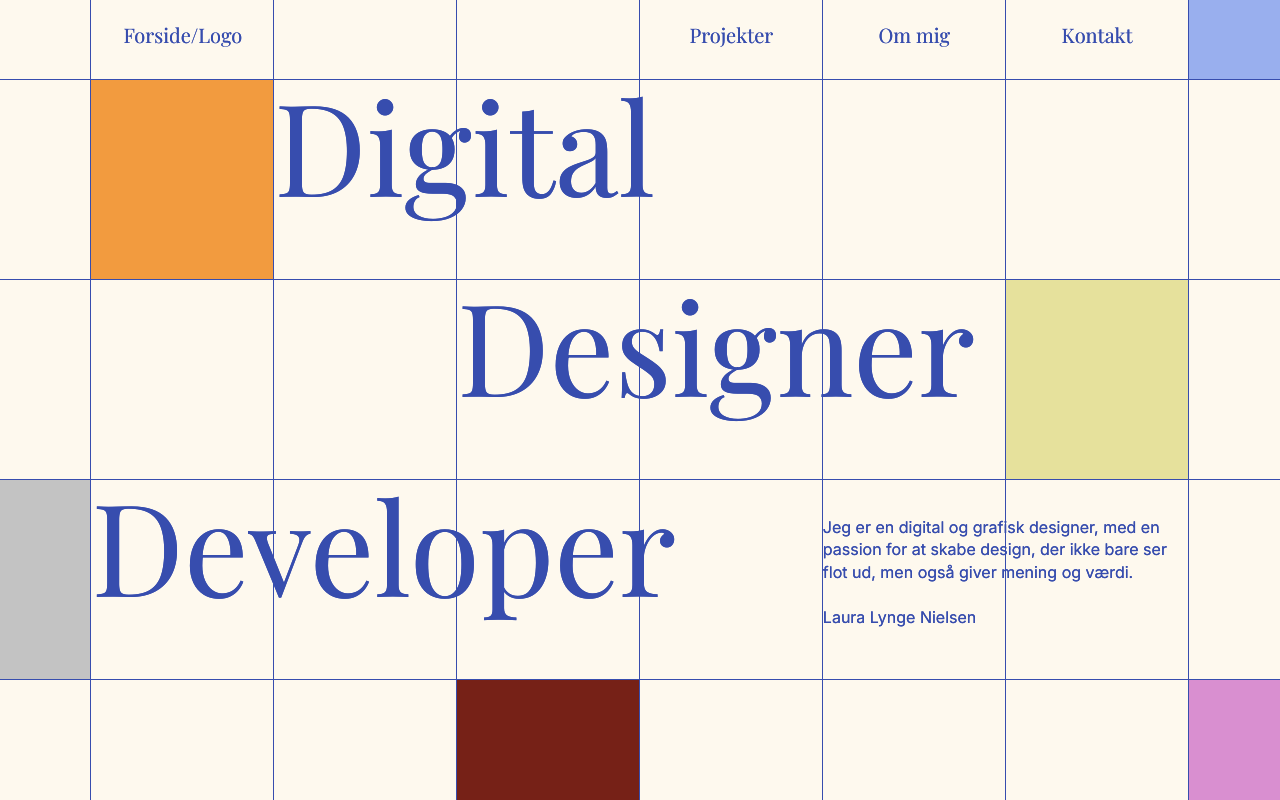
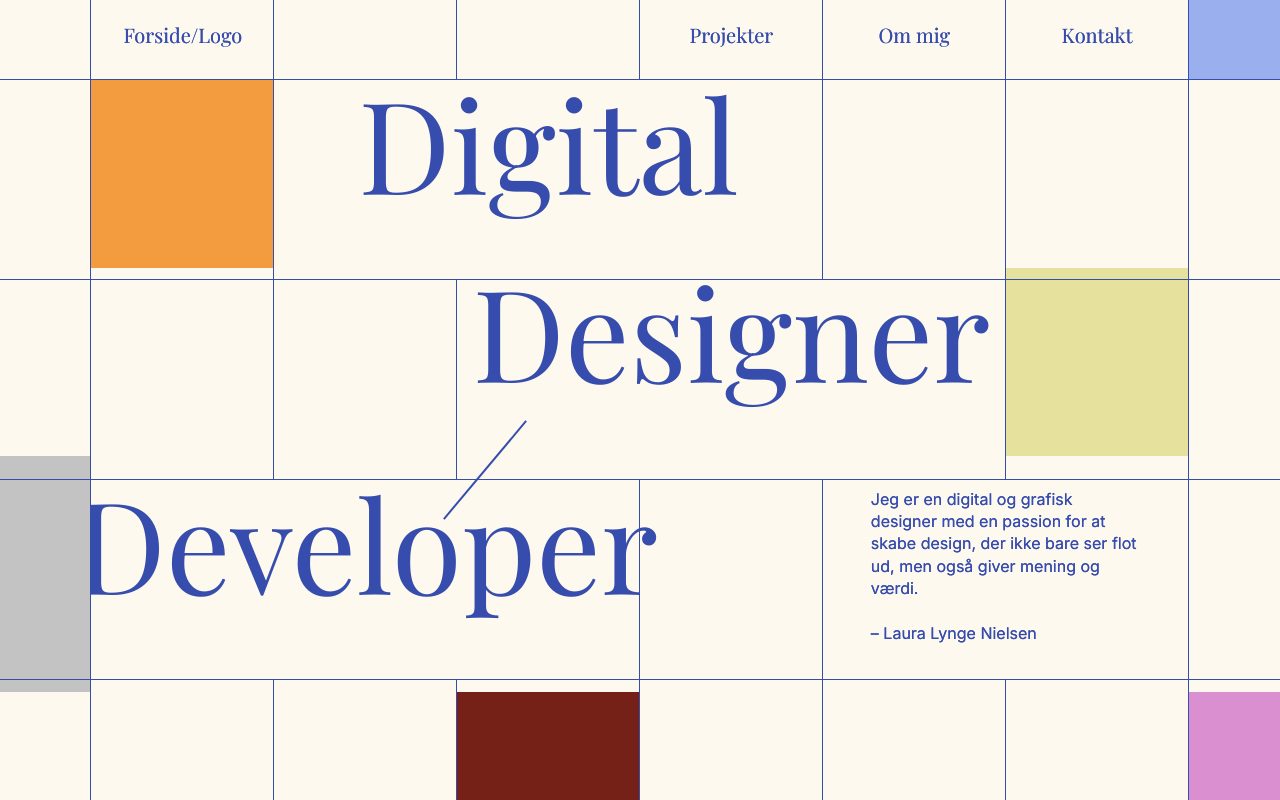
Before and after one commit to lauralynge/lauralynge.github.io, a React (Vite) app: page / in a window 1280 px wide. Shown: the top 800 px of the page. Built offline with nearby package versions, Linux system fonts and the light colour scheme.

Commit message:
Tekst animation tilføjet

```diff
--- a/src/components/GridLines.css
+++ b/src/components/GridLines.css
@@ -3,10 +3,21 @@
   inset: 0;
   display: grid;
   grid-template-columns: var(--grid-cols); /* kolonnerne er stadig fælles og korrekte */
-  z-index: 2;
+  z-index: 3;
   pointer-events: none;
 }
 .grid-line-cell {
   border-right: 1px solid var(--grid-line);
   border-bottom: 1px solid var(--grid-line);
 }
+
+.no-lines {
+  border-right: none !important;
+}
+
+.navbar-lines {
+  position: absolute;
+  inset: 0;
+  z-index: 10; /* over navbar baggrund */
+  pointer-events: none;
+}
--- a/src/components/Hero.css
+++ b/src/components/Hero.css
@@ -26,13 +26,76 @@
 .nav-item {
   align-self: center;
   justify-self: center;
-  color: var(--blue);
   text-decoration: none;
 }
 
 /* ----- Tekst om mig ----- */
 
 .hero-intro {
-  align-self: center;
-  color: var(--blue);
+  justify-self: center;   /* horisontal centering */
+  align-self: center;     /* vertikal centering */
+  text-align: left;       /* eller center, hvis du vil */
+   padding: 2rem 3rem;
 }
+
+.hero-title {
+  justify-self: center;  /* horisontal centering */
+  align-self: center;    /* vertikal centering */
+  text-align: center;
+  position: relative;
+  z-index: 4;
+   opacity: 0;
+  transform: translateX(0);
+  transition: transform 0.8s ease-out, opacity 0.8s ease-out;
+}
+
+/* Text animation*/
+/* Startposition før scroll */
+.slide-right,
+.slide-left {
+  opacity: 0;
+  transform: translateX(0);
+  transition: transform 0.8s ease-out, opacity 0.8s ease-out;
+}
+
+/* Retning */
+.slide-right {
+  transform: translateX(-40px); /* starter lidt til venstre */
+}
+
+.slide-left {
+  transform: translateX(40px); /* starter lidt til højre */
+}
+
+/* Når de bliver synlige */
+.slide-in {
+  opacity: 1;
+  transform: translateX(0);
+}
+
+/* text slide */
+.slide-right-out {
+  transform: translateX(1000px);
+  opacity: 0;
+}
+
+.slide-left-out {
+  transform: translateX(-1000px);
+  opacity: 0;
+}
+
+
+.has-slash {
+  position: relative;
+}
+
+.has-slash::after {
+  content: "";
+  position: absolute;
+  left: -10%;      /* hvor langt ud til højre */
+  top: 160%;          /* vertikal placering */
+  width: 8rem;       /* længden på stregen */
+  height: 2px;       /* tykkelsen */
+  background: var(--blue);
+  transform: translateY(-50%) rotate(-230deg); /* skrå vinkel */
+}
--- a/src/components/Hero.jsx
+++ b/src/components/Hero.jsx
@@ -1,14 +1,23 @@
-import GridLines from "./GridLines";
+import { useEffect } from "react";
+import HeroGridLines from "./HeroGridLines";
 import "./Hero.css";
 import Navbar from "./Navbar";
+import { initHeroAnimations } from "../utils/HeroAnimations";
+
+
 
 export default function Hero() {
+
+  useEffect(() => {
+  initHeroAnimations();
+}, []);
+
   return (
     <section className="hero">
       <Navbar />
 
       <div className="hero-grid">
-        <GridLines cols={8} rows={4} />
+        <HeroGridLines cols={8} rows={4} />
 
         <div
           className="cell-box box-orange"
@@ -31,23 +40,23 @@ export default function Hero() {
           style={{ gridColumn: 8, gridRow: 4, animationDelay: "1.5s" }}
         />
 
-        <h1 className="hero-title" style={{ gridColumn: "3 / 7", gridRow: 1 }}>
+        <h1 className="hero-title slide-right digital " style={{ gridColumn: "3 / 6", gridRow: 1 }}>
           Digital
         </h1>
 
-        <h1 className="hero-title" style={{ gridColumn: "4 / 9", gridRow: 2 }}>
+        <h1 className="hero-title slide-left designer has-slash" style={{ gridColumn: "4 / 7", gridRow: 2 }}>
           Designer
         </h1>
-        <h1 className="hero-title" style={{ gridColumn: "2 / 6", gridRow: 3 }}>
+        <h1 className="hero-title slide-right developer" style={{ gridColumn: "2 / 5", gridRow: 3 }}>
           Developer
         </h1>
 
         <p className="hero-intro" style={{ gridColumn: "6 / 8", gridRow: 3 }}>
-          Jeg er en digital og grafisk designer, med en passion for at skabe
+          Jeg er en digital og grafisk designer med en passion for at skabe
           design, der ikke bare ser flot ud, men også giver mening og værdi.
           <br />
           <br />
-          Laura Lynge Nielsen
+          – Laura Lynge Nielsen
         </p>
       </div>
     </section>
--- a/src/components/GridLines.jsx
+++ b/src/components/HeroGridLines.jsx
@@ -2,12 +2,27 @@ import "./GridLines.css";
 
 export default function GridLines({ cols = 8, rows = 6 }) {
   const cells = [];
+
   for (let r = 1; r <= rows; r++) {
     for (let c = 1; c <= cols; c++) {
+      // Skip linjer bag "Digital" (gridColumn 3–6, gridRow 1)
+      const skipDigital = r === 1 && c >= 3 && c <= 4;
+
+       // Designer: gridColumn 4–7, gridRow 2
+      const skipDesigner = r === 2 && c >= 4 && c <= 5;
+
+        // Developer: gridColumn 2–5, gridRow 3
+      const skipDeveloper = r === 3 && c >= 2 && c <= 3;
+
+      // Intro text: gridColumn 6–8, gridRow 3
+      const skipIntro = r === 3 && c >= 6 && c <= 6;
+
+      const skip = skipDigital || skipDesigner || skipDeveloper || skipIntro;
+
       cells.push(
         <div
           key={`${r}-${c}`}
-          className="grid-line-cell"
+          className={`grid-line-cell ${skip ? "no-lines" : ""}`}
           style={{
             gridColumn: c,
             gridRow: r,
@@ -18,6 +33,7 @@ export default function GridLines({ cols = 8, rows = 6 }) {
       );
     }
   }
+
   return (
     <div
       className="grid-lines"
--- a/src/components/Navbar.css
+++ b/src/components/Navbar.css
@@ -4,7 +4,6 @@
   display: grid;
   grid-template-columns: var(--grid-cols);
   height: var(--row-h);
-  border-bottom: 1px solid var(--grid-line); /* afgrænsningen fra Figma */
   z-index: 10;
 }
 
@@ -14,7 +13,6 @@
 
 .brand {
   grid-column: 2;
-  color: var(--blue);
   align-self: center;
   justify-self: center;
   text-decoration: none;
@@ -25,7 +23,6 @@
   align-items: center;
   justify-content: center;
   height: 100%; /* udfylder cellens højde */
-  color: var(--blue);
   text-decoration: none;
 }
 
--- a/src/components/Navbar.jsx
+++ b/src/components/Navbar.jsx
@@ -1,5 +1,5 @@
 import { NavLink, useLocation } from "react-router";
-import GridLines from "./GridLines";
+import NavbarGridLines from "./NavbarGridLines";
 import "./Navbar.css";
 
 export default function Navbar({ className = "" }) {
@@ -8,7 +8,7 @@ export default function Navbar({ className = "" }) {
 
   return (
     <header className={`site-header ${className}`}>
-      <GridLines cols={8} rows={1} />
+      <NavbarGridLines cols={8} rows={1} />
       {isHome && (
         <div
           className="cell-box box-blue"
--- /dev/null
+++ b/src/components/NavbarGridLines.jsx
@@ -0,0 +1,25 @@
+import "./GridLines.css";
+
+export default function NavbarGridLines({ cols = 8 }) {
+  const cells = [];
+
+  for (let c = 1; c <= cols; c++) {
+    cells.push(
+      <div
+        key={`nav-${c}`}
+        className="grid-line-cell"
+        style={{
+          gridColumn: c,
+          gridRow: 1,
+          borderRight: c === cols ? "none" : undefined,
+        }}
+      />
+    );
+  }
+
+  return (
+    <div className="grid-lines navbar-lines">
+      {cells}
+    </div>
+  );
+}
--- a/src/index.css
+++ b/src/index.css
@@ -43,7 +43,7 @@
     "Segoe UI",
     sans-serif;
 
-  color: #1d2430;
+  color: var(--blue);
   background: var(--white);
 
   font-synthesis: none;
@@ -139,7 +139,6 @@ textarea {
 .hero-title {
   font-family: "Playfair Display", serif;
   font-size: var(--font-hero);
-  line-height: var(--line-tight);
   font-weight: 400;
   min-width: 0; /* NY: lader kolonnen skrumpe under tekstens naturlige bredde */
   min-height: 0; /* NY: lader rækken skrumpe under tekstens naturlige højde */
@@ -246,184 +245,3 @@ p {
 }
 
 */
-
-
-
-.narrow {
-  width: min(100% - 2rem, 760px);
-}
-
-.hero-section {
-  display: grid;
-  gap: 1.5rem;
-  align-content: center;
-  min-height: 58svh;
-  padding: 3rem 0;
-}
-
-.section {
-  padding: 3rem 0;
-}
-
-.section-heading {
-  display: grid;
-  gap: 0.5rem;
-  max-width: 640px;
-  margin-bottom: 1.5rem;
-}
-
-.intro {
-  max-width: 720px;
-}
-
-.eyebrow {
-  margin: 0;
-  color: #7c3aed;
-  font-size: 0.78rem;
-  font-weight: 800;
-  letter-spacing: 0;
-  text-transform: uppercase;
-}
-
-.hero-text,
-.lead {
-  max-width: 680px;
-  font-size: 1.15rem;
-}
-
-.actions {
-  display: flex;
-  flex-wrap: wrap;
-  gap: 0.75rem;
-  margin-top: 0.5rem;
-}
-
-.button {
-  display: inline-flex;
-  align-items: center;
-  justify-content: center;
-  min-height: 2.75rem;
-  border: 1px solid #111827;
-  border-radius: 999px;
-  color: #ffffff;
-  background: #111827;
-  padding: 0.7rem 1rem;
-  font-weight: 700;
-  text-decoration: none;
-}
-
-.button.secondary {
-  color: #111827;
-  background: transparent;
-}
-
-.project-grid {
-  display: grid;
-  grid-template-columns: repeat(auto-fit, minmax(260px, 1fr));
-  gap: 1rem;
-}
-
-.project-card {
-  overflow: hidden;
-  border: 1px solid #e5ddd2;
-  border-radius: 0.75rem;
-  background: #fffaf3;
-}
-
-.project-card img {
-  width: 100%;
-  aspect-ratio: 16 / 10;
-  object-fit: cover;
-}
-
-.project-card-content {
-  padding: 1.1rem;
-}
-
-.project-card a {
-  color: #5b21b6;
-  font-weight: 800;
-}
-
-.detail-image {
-  width: 100%;
-  aspect-ratio: 16 / 9;
-  border-radius: 0.75rem;
-  object-fit: cover;
-  margin-bottom: 2rem;
-}
-
-.back-link {
-  display: inline-flex;
-  margin-bottom: 1.5rem;
-  color: #5b21b6;
-  font-weight: 800;
-}
-
-.tag-list {
-  display: flex;
-  flex-wrap: wrap;
-  gap: 0.5rem;
-  padding: 0;
-  margin: 1.25rem 0;
-  list-style: none;
-}
-
-.tag-list li {
-  border: 1px solid #ded6ca;
-  border-radius: 999px;
-  background: #ffffff;
-  color: #475569;
-  padding: 0.35rem 0.7rem;
-  font-size: 0.9rem;
-  font-weight: 700;
-}
-
-.info-list {
-  display: grid;
-  gap: 1rem;
-  margin-top: 2rem;
-}
-
-.info-list div,
-.contact-list {
-  border: 1px solid #e5ddd2;
-  border-radius: 0.75rem;
-  background: #fffaf3;
-  padding: 1rem;
-}
-
-.info-list h2 {
-  font-size: 1.15rem;
-}
-
-.contact-list {
-  display: grid;
-  gap: 0.75rem;
-  padding-left: 2rem;
-}
-
-.contact-list a {
-  color: #5b21b6;
-  font-weight: 800;
-}
-
-@media (max-width: 720px) {
-  .site-header {
-    align-items: flex-start;
-    flex-direction: column;
-  }
-
-  .site-nav {
-    justify-content: flex-start;
-  }
-
-  .page {
-    padding-top: 2rem;
-  }
-
-  .hero-section {
-    min-height: auto;
-    padding-top: 2rem;
-  }
-}
--- /dev/null
+++ b/src/utils/HeroAnimations.js
@@ -0,0 +1,32 @@
+export function initHeroAnimations() {
+  const digital = document.querySelector(".digital");
+  const designer = document.querySelector(".designer");
+  const developer = document.querySelector(".developer");
+
+  // 1) SLIDE IN VED LOAD
+  window.addEventListener("load", () => {
+    digital.classList.add("slide-in");
+    designer.classList.add("slide-in");
+    developer.classList.add("slide-in");
+  });
+
+  // 2) SLIDE UD VED SCROLL
+  window.addEventListener("scroll", () => {
+    const scrolled = window.scrollY;
+
+    if (scrolled > 20) {
+      digital.classList.add("slide-right-out");
+      designer.classList.add("slide-left-out");
+      developer.classList.add("slide-right-out");
+    } else {
+      digital.classList.remove("slide-right-out");
+      designer.classList.remove("slide-left-out");
+      developer.classList.remove("slide-right-out");
+
+      // Når man scroller op → slide ind igen
+      digital.classList.add("slide-in");
+      designer.classList.add("slide-in");
+      developer.classList.add("slide-in");
+    }
+  });
+}
```
